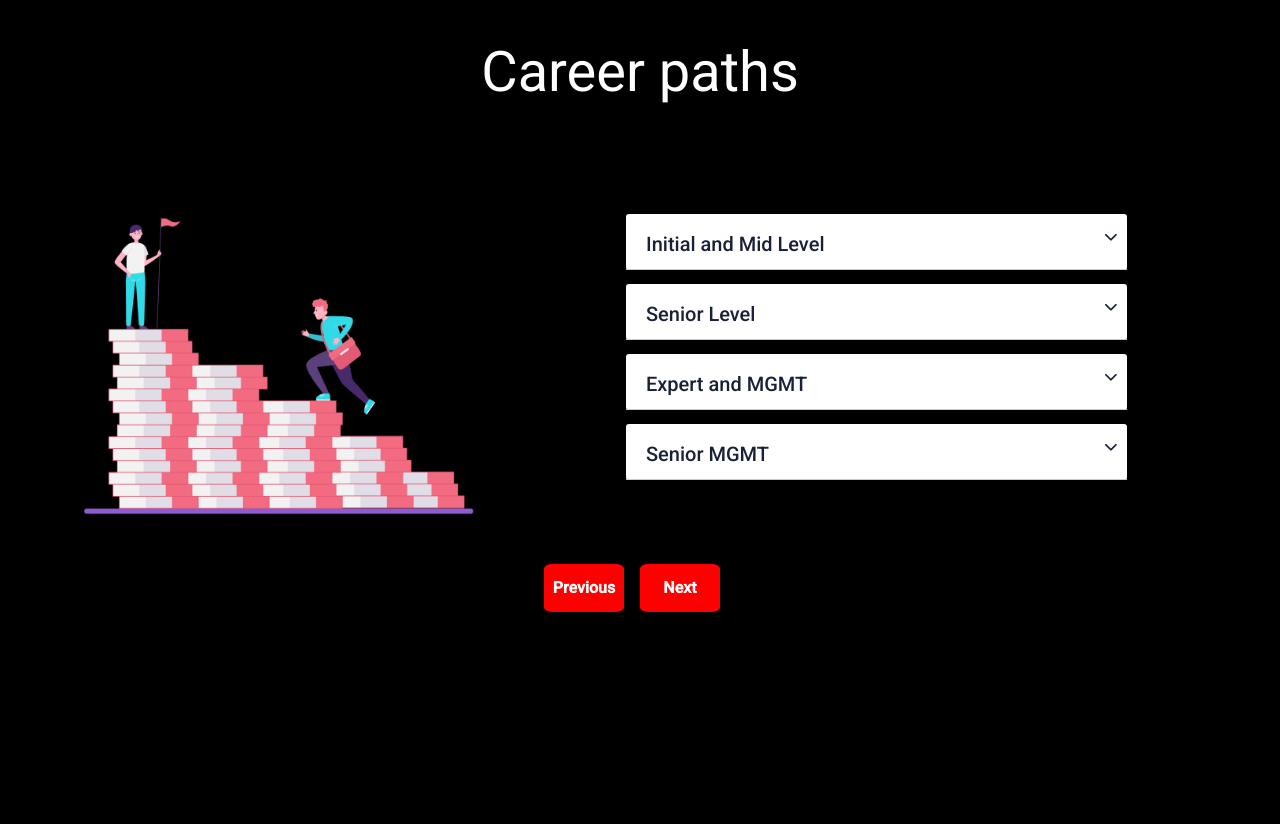
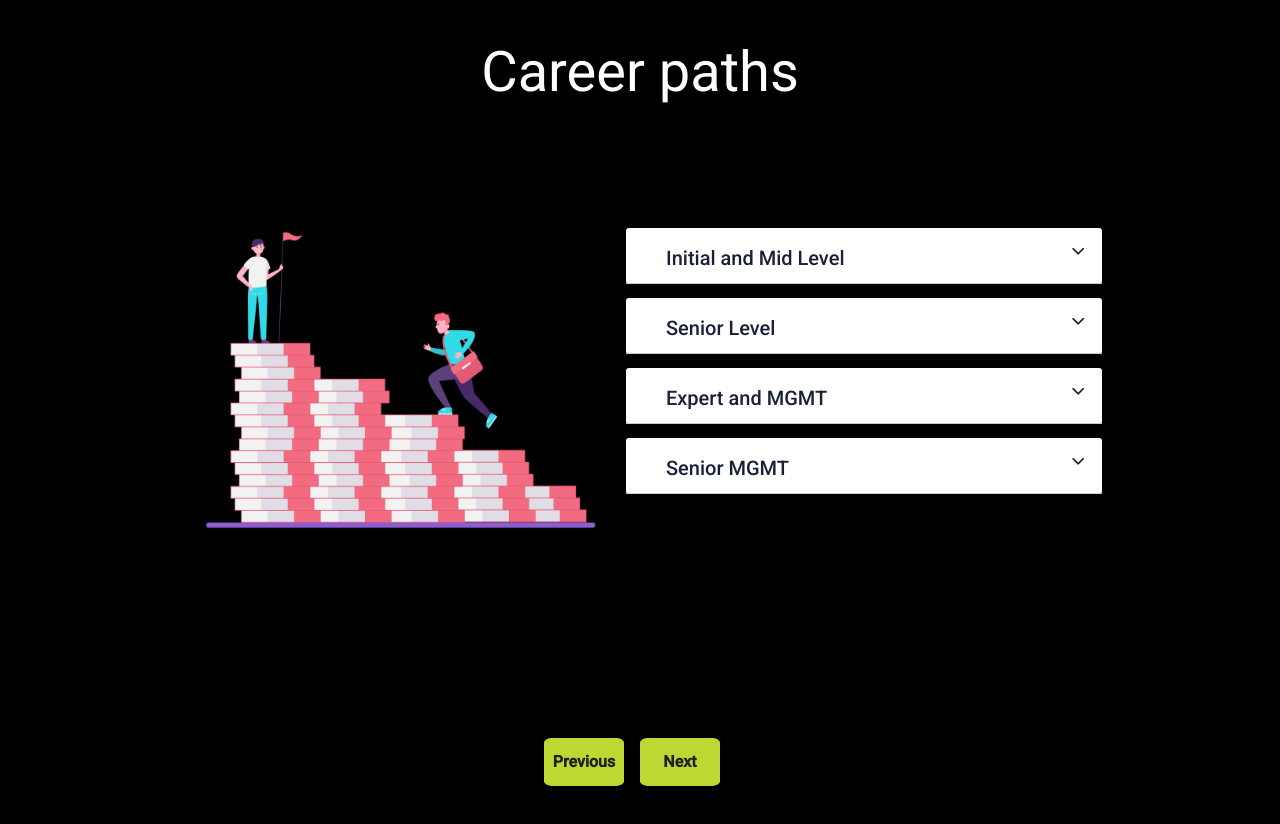
Before and after one commit to eligregl/onboardingAngular, an Angular app: page /careerpath in a window 1280 px wide. Shown: the top 824 px of the page. After the commit the page ends 800 px from the top, so only its background shows below. Built offline with nearby package versions, Linux system fonts and the light colour scheme.

Commit message:
keypeople added

```diff
--- a/src/app/careerpath/accordion-item/accordion-item.component.css
+++ b/src/app/careerpath/accordion-item/accordion-item.component.css
@@ -1,5 +1,4 @@
 .accordion {
-    width: 80%;
     font-size: 1em;
     font-weight: 400;
     color: #192038;
@@ -13,35 +12,37 @@
     cursor: pointer;
     display: flex;
     flex-direction: row;
+    justify-content: space-between;
+    width: 34em;
     height: 4em;
-    justify-content: space-between;
     padding-top: 1em;
 }
 
 .acc-header > h2 {
-    margin-left: 20px;
+    margin-left: 2em;
 }
 
 .headerTitle {
     width: 50%;
 }
 
+.acc-body {
+}
+
 .acc-body > ul {
+    margin: 1em 0em;
     list-style-type: none;
     display: flex;
     flex-direction: row;
-    margin: 1em 0em;
 }
 
 li {
+    font-weight: bold;
     margin-bottom: 1em;
     margin-right: 1em;
-    padding-right: 1em;
-    font-weight: bold;
-    border-right: solid 2px gray;
 }
 
 .arrow {
     font-size: 18px;
-    margin-right: 10px;
+    margin-right: 1em;
 }
--- a/src/app/careerpath/careerpath.component.css
+++ b/src/app/careerpath/careerpath.component.css
@@ -1,8 +1,16 @@
 @import url("https://unpkg.com/ionicons@4.5.10-0/dist/css/ionicons.min.css");
+
+.container {
+    display: flex;
+    flex-direction: column;
+    justify-content: center;
+    align-items: center;
+}
 
 .careerpath {
     display: flex;
     flex-direction: row;
+    justify-content: space-around;
 }
 .title {
     width: 100%;
@@ -11,33 +19,14 @@
     font-size: 4em;
 }
 .leftContainer {
-    width: 50%;
     flex: 1;
+    margin: 1em;
 }
 .rightContainer {
-    width: 20%;
     flex: 1;
     margin: auto 0;
-    margin-right: 2em;
 }
 .pathImage {
     height: 30em;
     width: 30em;
-    margin-left: 5em;
 }
-button {
-    height: 3em;
-    width: 5em;
-    margin-right: 1em;
-    border-radius: 10%;
-    border: none;
-    background-color: red;
-    font-weight: bold;
-    font-size: 16px;
-    color: white;
-}
-.belowButtons {
-    display: flex;
-    flex-direction: row;
-    justify-content: center;
-}
--- a/src/app/careerpath/careerpath.component.html
+++ b/src/app/careerpath/careerpath.component.html
@@ -1,3 +1,4 @@
+<div class="container">
     <h1 class="title">{{ h1 }}</h1>
 
     <div class="careerpath">
@@ -12,7 +13,8 @@
             <app-accordion-item title="Senior MGMT" description="Top technical positions"></app-accordion-item>
         </div>
     </div>
-<div class="belowButtons">
+    <div class="buttonContainer">
         <button class="button" routerLink="/imagine">Previous</button>
         <button class="button" routerLink="/triforce">Next</button>
     </div>
+</div>
--- a/src/app/components/keypeople/keypeople.component.css
+++ b/src/app/components/keypeople/keypeople.component.css
@@ -1,3 +1,12 @@
+.mainContainer {
+    margin: 2em;
+    display: flex;
+    flex-direction: column;
+}
+h2 {
+    width: 5em;
+    border-top: 10px solid #bfd732;
+}
 .keyPeople {
     display: flex;
     flex-direction: row;
@@ -5,12 +14,32 @@
 }
 
 .keyPeople__card {
-    margin: 2em;
+    margin: 1em;
+    display: flex;
+    flex-direction: column;
+    justify-content: center;
+    align-items: center;
+    font-weight: bold;
 }
 
 .keyPeople__card--photo {
     border-radius: 50%;
-    height: 15em;
+    height: 10em;
     width: auto;
+    margin-bottom: 1em;
     border: 5px solid #bfd732;
 }
+
+.keyPeople__card > h3 {
+    font-size: 1.5em;
+}
+
+.keyPeople__card > p {
+    color: #bfd732;
+}
+.keyPeople__card.color > p {
+    color: #d732be;
+}
+.buttonContainer {
+    justify-self: center;
+}
--- a/src/app/components/keypeople/keypeople.component.html
+++ b/src/app/components/keypeople/keypeople.component.html
@@ -1,5 +1,6 @@
+<div class="mainContainer">
     <H1>{{ title }}</H1>
-<h3>{{ subtitle }}</h3>
+    <h2>{{ subtitle }}</h2>
 
     <div class="keyPeople">
         <div class="keyPeople__card">
@@ -8,9 +9,35 @@
             <p>SP and UI Partner</p>
             <p>Studio Partner</p>
         </div>
+        <div class="keyPeople__card color">
+            <img [src]="'https://api.starmeup.com/starmeup-api/v2/image/putsniwcmdargkvbzpad_png/300/300/1?imageAnimated=true'" alt=""class="keyPeople__card--photo">
+            <h3>David Correa</h3>
+            <p>SP and UI Partner</p>
+            <p>Studio Partner</p>
+        </div>
 
-    <img [src]="'https://api.starmeup.com/starmeup-api/v2/image/putsniwcmdargkvbzpad_png/300/300/1?imageAnimated=true'" alt=""class="keyPeople__card--photo">
+        <div class="keyPeople__card">
             <img [src]="'https://api.starmeup.com/starmeup-api/v2/image/cqxaksibboczofffevxs/300/300/1?imageAnimated=true'" alt="" class="keyPeople__card--photo">
+            <h3>Luciana Zavaleta</h3>
+            <p>UI Engineering</p>
+            <p>Partner</p>
+        </div>
+
+        <div class="keyPeople__card color">
             <img [src]="'https://api.starmeup.com/starmeup-api/v2/image/wgbriuddehbsdmouqmqe_png/300/300/1?imageAnimated=true'" alt="" class="keyPeople__card--photo">
+            <h3>Gabriel Martínez</h3>
+            <p>UI TDC Focal</p>
+            <p>Tech. Director</p>
+        </div>
+
+        <div class="keyPeople__card">
             <img [src]="'https://api.starmeup.com/starmeup-api/v2/image/obthggdnwxqijsgqwblb_png/300/300/1?imageAnimated=true80'" alt="" class="keyPeople__card--photo">
+            <h3>Sebastián Gómez</h3>
+            <p>UI Engineering</p>
+            <p>Tech. Manager</p>
         </div>
+        <div class="buttonContainer">
+            <button class="button" routerLink="/values">Previous</button>
+            <button class="button" routerLink="/ready">Next</button>
+        </div>
+    </div>
--- a/src/app/components/letsimagine/letsimagine.component.css
+++ b/src/app/components/letsimagine/letsimagine.component.css
@@ -14,21 +14,3 @@
     margin-top: 40px;
     align-content: center;
 }
-
-button {
-    height: 3em;
-    width: 5em;
-    margin-right: 1em;
-    border-radius: 10%;
-    border: none;
-    background-color: red;
-    font-weight: bold;
-    font-size: 16px;
-    color: white;
-}
-.belowButtons {
-    display: flex;
-    flex-direction: row;
-    justify-content: center;
-    margin-top: 2em;
-}
--- a/src/app/components/letsimagine/letsimagine.component.html
+++ b/src/app/components/letsimagine/letsimagine.component.html
@@ -8,7 +8,7 @@
     <div class="third-paragraph">
         <p>First we need to create our first <strong>fictional character </strong></p>
     </div>
-    <div class="belowButtons">
+    <div class="buttonContainer">
         <button class="button" routerLink="/">Previous</button>
         <button class="button" routerLink="/careerpath">Next</button>
     </div>
--- a/src/app/components/triforce/triforce.component.html
+++ b/src/app/components/triforce/triforce.component.html
@@ -21,7 +21,7 @@
       </mat-tab>
     </mat-tab-group>
    </div>
-   <div class="belowButtons">
+   <div class="buttonContainer">
     <button class="button" routerLink="/careerpath">Previous</button>
     <button class="button" routerLink="/values">Next</button>
    </div>
--- a/src/app/components/values/values.component.css
+++ b/src/app/components/values/values.component.css
@@ -1,23 +1,26 @@
 @import url("https://unpkg.com/ionicons@4.5.10-0/dist/css/ionicons.min.css");
 
+.mainContainer {
+    display: flex;
+    flex-direction: column;
+    align-items: center;
+}
 .values {
     display: flex;
     flex-direction: row;
 }
 .title {
     font-size: 42px;
-    text-align: center;
     padding: 1em;
 }
 
+
 .leftContainer > img {
+    padding-top: 10%;
     width: 90%;
-    margin: 0 2em;
+    margin: auto;
 }
 .rightContainer {
     width: 50%;
     margin: 0 2em;
 }
-.belowButtons {
-    margin-top: 1em;
-}
--- a/src/app/components/values/values.component.html
+++ b/src/app/components/values/values.component.html
@@ -1,3 +1,4 @@
+<div class="mainContainer">
     <h1 class="title">Globant Values & FCI3</h1>
     <div class="values">
         <div class="leftContainer">
@@ -12,7 +13,8 @@
             <app-accordionvalues title="Have Fun"></app-accordionvalues>
         </div>
     </div>
-<div class="belowButtons">
+    <div class="buttonContainer">
         <button class="button" routerLink="/triforce">Previous</button>
         <button class="button" routerLink="/keypeople">Next</button>
     </div>
+</div>
--- a/src/app/components/welcome/welcome.component.css
+++ b/src/app/components/welcome/welcome.component.css
@@ -35,4 +35,5 @@
     font-size: 16px;
     margin-top: 1em;
     color: #222222;
+    background-color:#bfd732;
 }
--- a/src/styles.css
+++ b/src/styles.css
@@ -8,7 +8,15 @@ body { font-family: Roboto, "Helvetica Neue", sans-serif; }
 html, body { height: 100%; }
 body { margin: 0; font-family: Roboto, "Helvetica Neue", sans-serif; }
 
-button {
+.buttonContainer {
+    display: flex;
+    flex-direction: row;
+    justify-content: center;
+    align-items: center;
+    position: fixed;
+    bottom: 1em;
+}
+.buttonContainer > .button {
     height: 3em;
     width: 5em;
     margin-right: 1em;
@@ -17,10 +25,5 @@ button {
     background-color:#bfd732;
     font-weight: bold;
     font-size: 16px;
-    color: black;
+    color: #222222;
 }
-.belowButtons {
-    display: flex;
-    flex-direction: row;
-    justify-content: center;
-}
```
Lines whose indentation alone changed are shown as unchanged.
